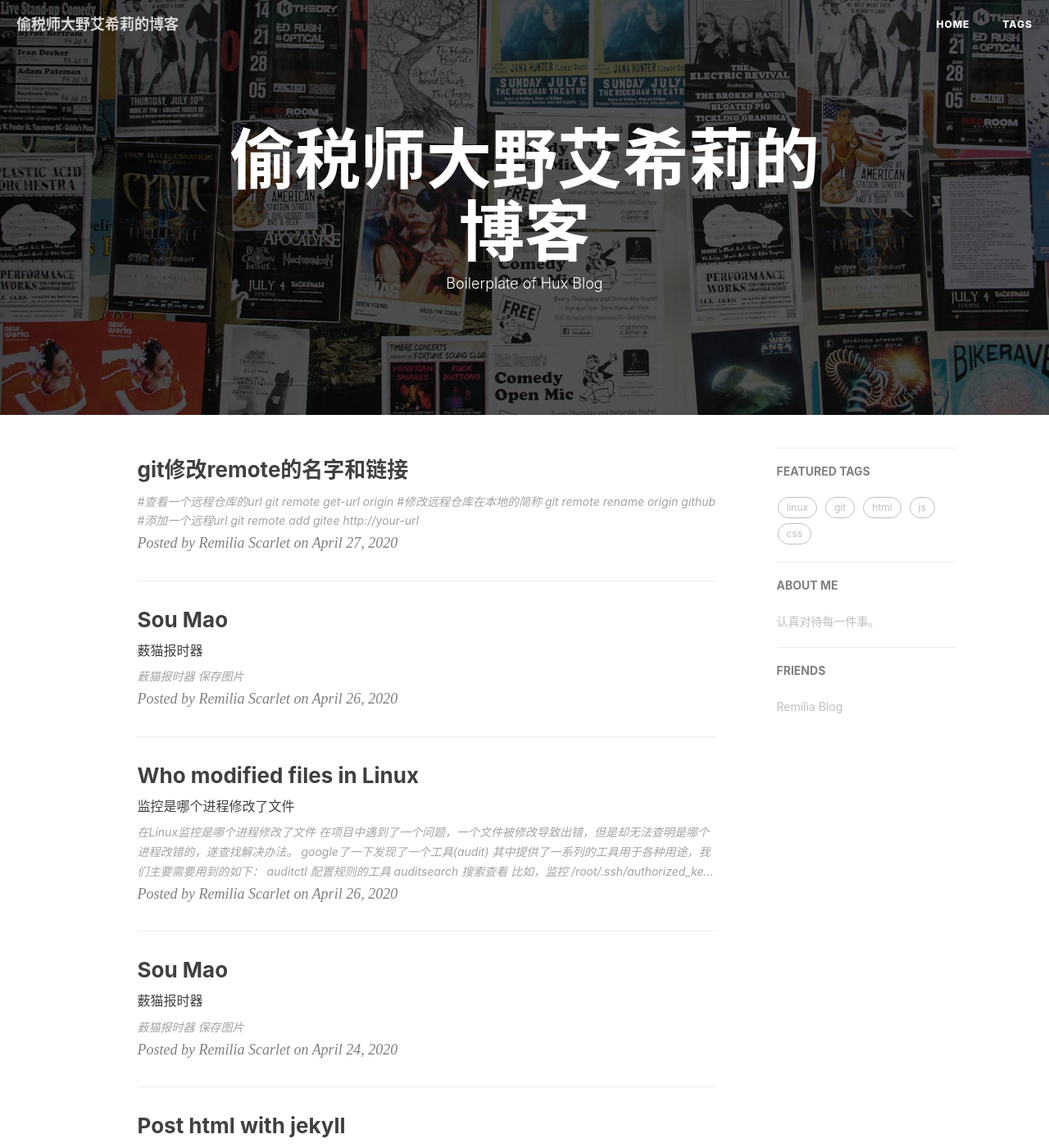
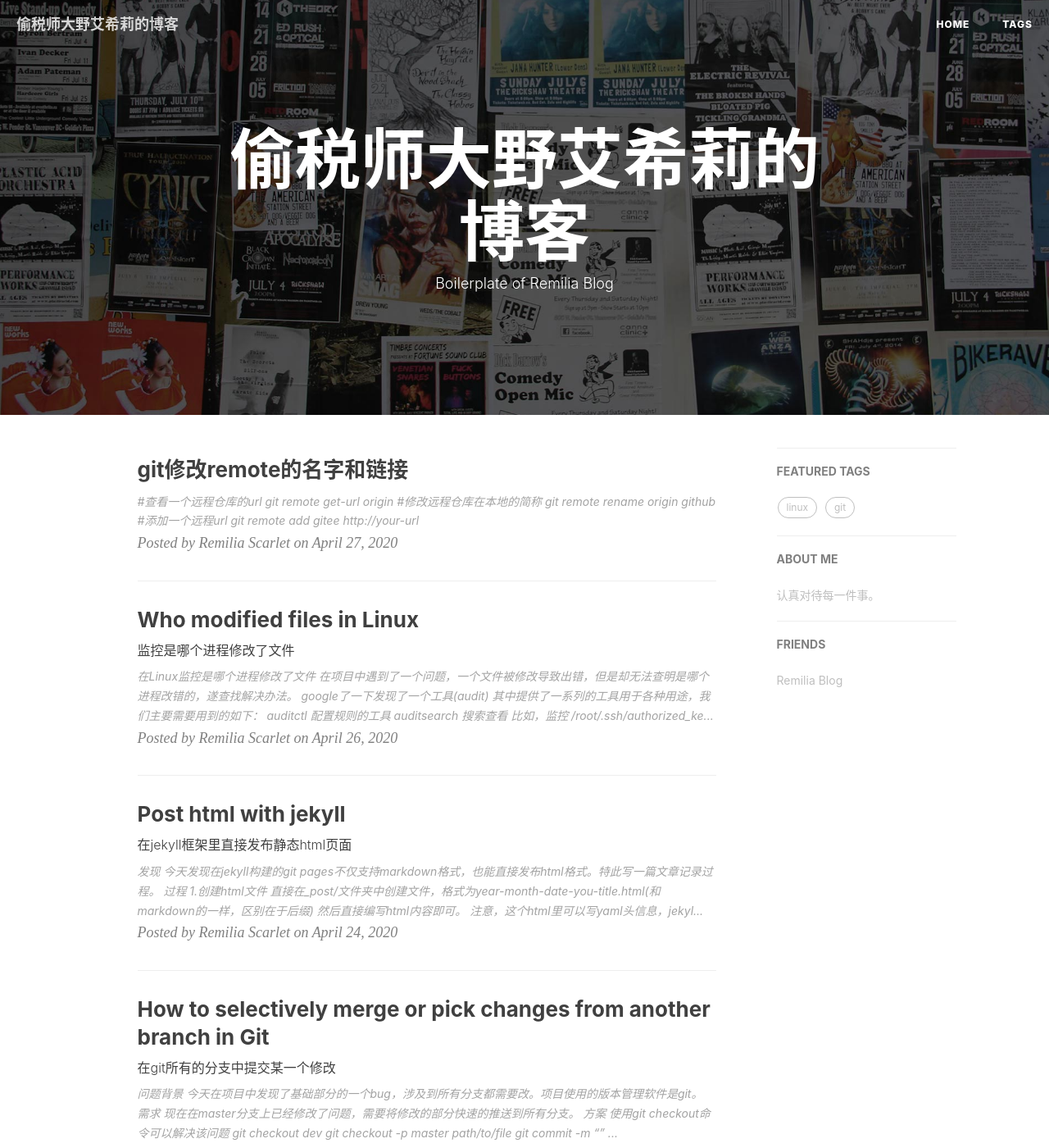
Before and after one commit to zh616110538/zh616110538.github.io, a Jekyll site: the page built from index.html, in a window 1280 px wide and 1400 px high. Shown: the whole window at 82% size. Built offline with Jekyll 4.4.1, drawn with Linux system fonts in a browser that asks for light colours; nearby versions of some CDN libraries; the list of posts is cut into pages by our own code; comment, search, counter and statistics services are not loaded.

Commit message:
修改了薮猫报时器页面的位置(从post移到了static文件夹，并且删除了title确保不会显示到导航页)

```diff
--- a/_config.yml
+++ b/_config.yml
@@ -24,7 +24,7 @@
 highlighter: rouge
 permalink: pretty
 paginate: 10
-exclude: ["less","node_modules","Gruntfile.js","package.json","README.md"]
+exclude: ["less","node_modules","Gruntfile.js","package.json","README.md","genpost.py"]
 anchorjs: true                          # if you want to customize anchor. check out line:181 of `post.html`
 
 
--- a/_posts/2020-04-24-Post-html-with-jekyll.markdown
+++ b/_posts/2020-04-24-Post-html-with-jekyll.markdown
@@ -31,5 +31,5 @@
 # 样例 #
 (转载自[https://github.com/tcdw/servalclock](https://github.com/tcdw/servalclock))
 
-[薮猫报时器(html文件版)](/2020/04/24/Sou-Mao/)<br>
-[薮猫报时器(markdown文件版)](/2020/04/26/Sou-Mao/)
+[薮猫报时器(html文件版)](/static/SouMao/)<br>
+[薮猫报时器(markdown文件版)](/static/SouMao-md/)
--- a/index.html
+++ b/index.html
@@ -1,6 +1,6 @@
 ---
 layout: page
-description: "Boilerplate of Hux Blog"
+description: "Boilerplate of Remilia Blog"
 ---
 
 {% for post in paginator.posts %}
--- a/_posts/2020-04-26-Sou-Mao.markdown
+++ b/static/SouMao-md.markdown
@@ -1,10 +1,10 @@
 ---
 layout:        default
-title:         "Sou Mao"
 subtitle:      "薮猫报时器"
 date:          "2020-04-26 16:06:58 +0800"
 author:        "Remilia Scarlet"
 header-img:    "img/post-bg-2015.jpg"
+listed: false
 tags:
     - js
     - html
--- a/_posts/2020-04-24-Sou-Mao.html
+++ b/static/SouMao.html
@@ -1,10 +1,10 @@
 ---
 layout:        default
-title:         "Sou Mao"
 subtitle:      "薮猫报时器"
 date:          "2020-04-24 16:06:58 +0800"
 author:        "Remilia Scarlet"
 header-img:    "img/post-bg-2015.jpg"
+listed: false
 tags:
     - js
     - html
```
